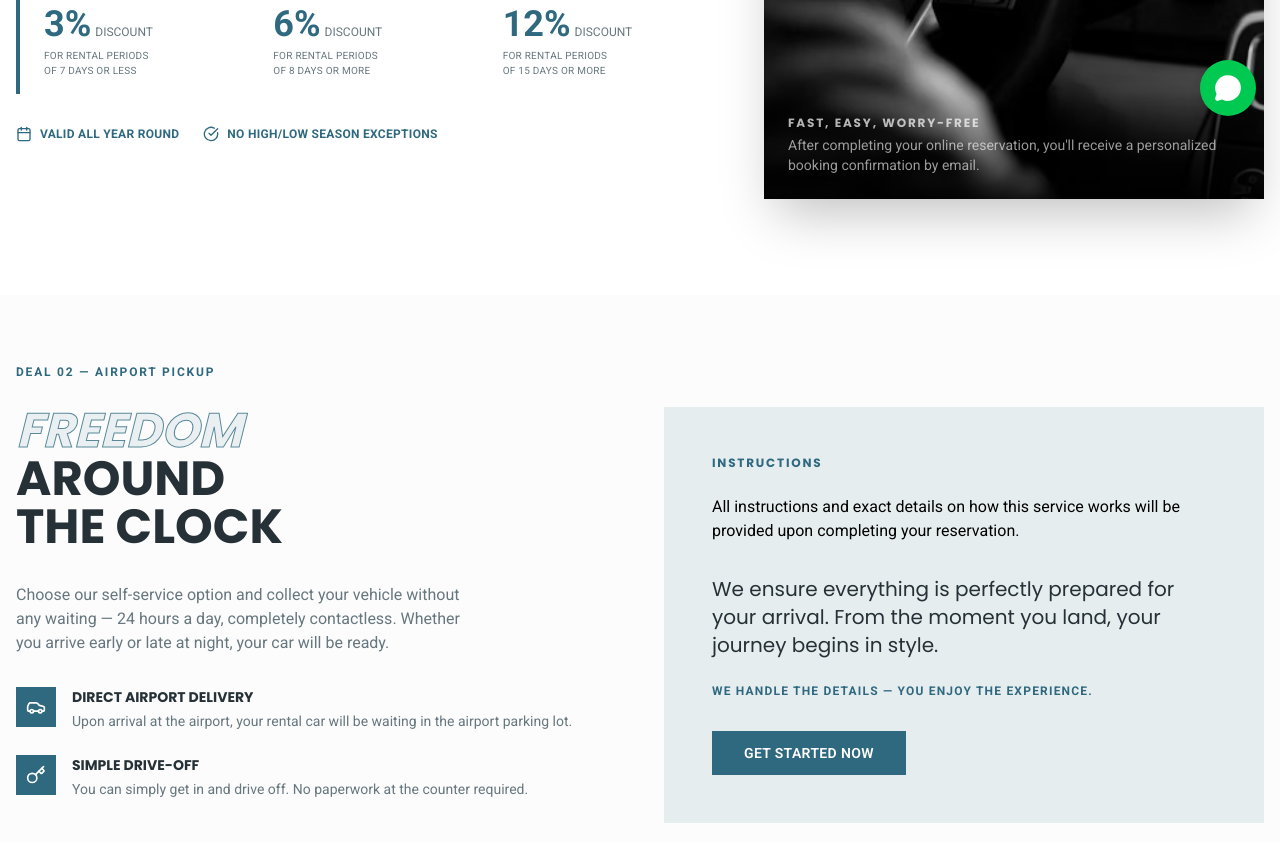
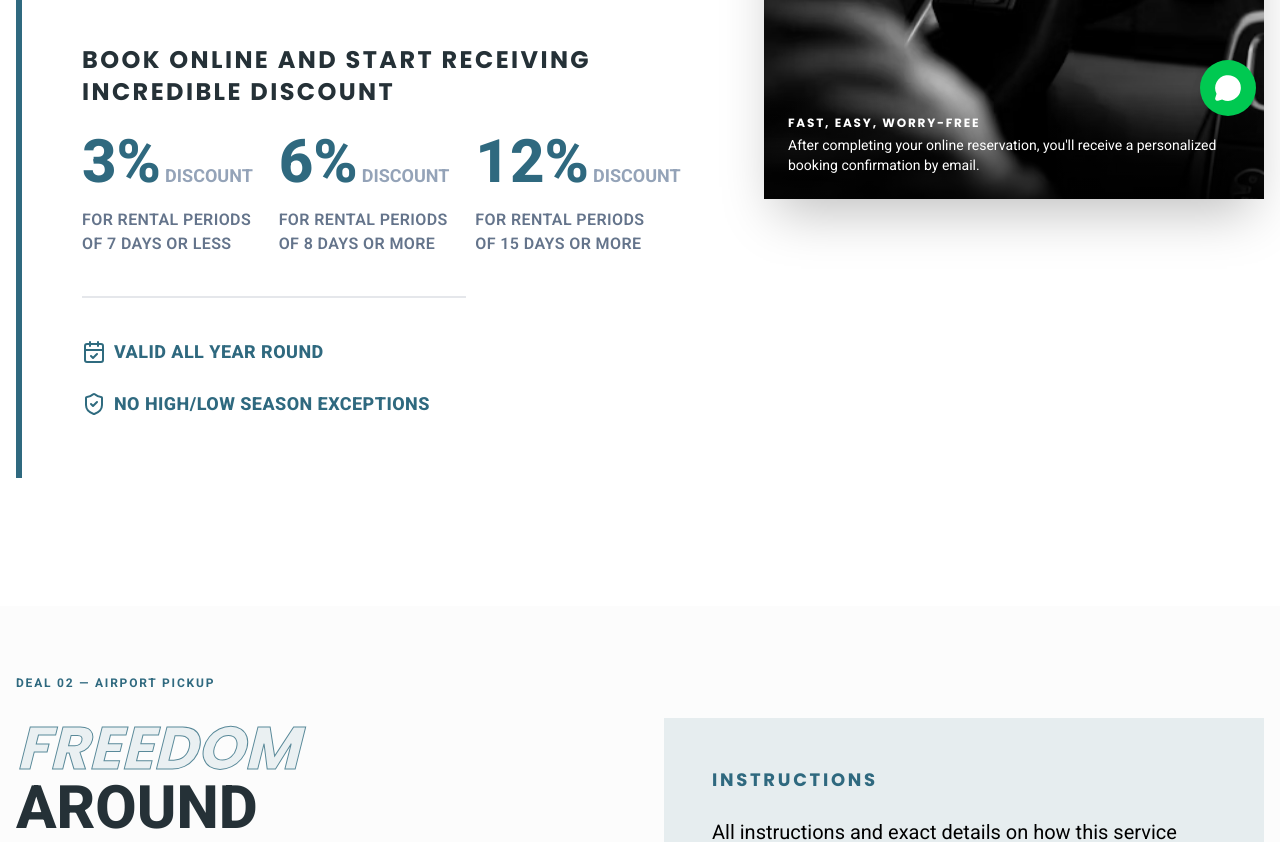
Before and after one commit to devtaijul/yu-car-rental, a Next.js app: page /en/deals in a window 1280 px wide. Shown: the part 660-1502 px from the top of the page. Built offline with nearby package versions, Linux system fonts and the light colour scheme.

Commit message:
deals page design fixed

```diff
--- a/components/ServiceCarousel.tsx
+++ b/components/ServiceCarousel.tsx
@@ -177,7 +177,7 @@ export const ServicesCarousel = ({
                 return (
                   <div
                     key={index}
-                    className="flex-[0_0_100%] md:flex-[0_0_calc(50%-12px)] group lg:flex-[0_0_calc(33.333%-16px)] min-w-0 min-h-[380px]"
+                    className="flex-[0_0_100%] md:flex-[0_0_calc(50%-12px)] group lg:flex-[0_0_calc(33.333%-16px)] min-w-0  min-h-95"
                   >
                     <div
                       className={`relative h-full  p-6 md:p-8 overflow-hidden transition-all duration-100 bg-card border border-border group-hover:bg-primary  group-hover:text-primary-foreground`}
--- /dev/null
+++ b/components/icons/Calender.icon.tsx
@@ -0,0 +1,36 @@
+import React from "react";
+
+export const CalenderIcon = (props: React.SVGProps<SVGSVGElement>) => {
+  return (
+    <svg
+      xmlns="http://www.w3.org/2000/svg"
+      width={24}
+      height={24}
+      viewBox="0 0 24 24"
+      fill="none"
+      {...props}
+    >
+      <path
+        d="M8 2V6M16 2V6"
+        stroke="#2F6B7F"
+        strokeWidth={2}
+        strokeLinecap="round"
+        strokeLinejoin="round"
+      />
+      <path
+        d="M19 4H5C3.89543 4 3 4.89543 3 6V20C3 21.1046 3.89543 22 5 22H19C20.1046 22 21 21.1046 21 20V6C21 4.89543 20.1046 4 19 4Z"
+        stroke="#2F6B7F"
+        strokeWidth={2}
+        strokeLinecap="round"
+        strokeLinejoin="round"
+      />
+      <path
+        d="M3 10H21M9 16L11 18L15 14"
+        stroke="#2F6B7F"
+        strokeWidth={2}
+        strokeLinecap="round"
+        strokeLinejoin="round"
+      />
+    </svg>
+  );
+};
--- /dev/null
+++ b/components/icons/sheild.icon.tsx
@@ -0,0 +1,29 @@
+import React from "react";
+
+export const SheildIcon = (props: React.SVGProps<SVGSVGElement>) => {
+  return (
+    <svg
+      xmlns="http://www.w3.org/2000/svg"
+      width={24}
+      height={24}
+      viewBox="0 0 24 24"
+      fill="none"
+      {...props}
+    >
+      <path
+        d="M20 13C20 18 16.5 20.5 12.34 21.95C12.1222 22.0238 11.8855 22.0202 11.67 21.94C7.5 20.5 4 18 4 13V5.99996C4 5.73474 4.10536 5.48039 4.29289 5.29285C4.48043 5.10532 4.73478 4.99996 5 4.99996C7 4.99996 9.5 3.79996 11.24 2.27996C11.4519 2.09896 11.7214 1.99951 12 1.99951C12.2786 1.99951 12.5481 2.09896 12.76 2.27996C14.51 3.80996 17 4.99996 19 4.99996C19.2652 4.99996 19.5196 5.10532 19.7071 5.29285C19.8946 5.48039 20 5.73474 20 5.99996V13Z"
+        stroke="#2F6B7F"
+        strokeWidth={2}
+        strokeLinecap="round"
+        strokeLinejoin="round"
+      />
+      <path
+        d="M9 12L11 14L15 10"
+        stroke="#2F6B7F"
+        strokeWidth={2}
+        strokeLinecap="round"
+        strokeLinejoin="round"
+      />
+    </svg>
+  );
+};
--- a/components/pages/Deals.tsx
+++ b/components/pages/Deals.tsx
@@ -7,6 +7,29 @@ import Image from "next/image";
 import Link from "next/link";
 import { HeaderSpace } from "../HeaderSpace";
 import { TextStroke } from "../TextStroke";
+import { Icons } from "../icons";
+
+const discountDetails: {
+  id: number;
+  parcent: number;
+  text: string;
+}[] = [
+  {
+    id: 1,
+    parcent: 3,
+    text: "FOR RENTAL PERIODS \n OF 7 DAYS OR LESS",
+  },
+  {
+    id: 2,
+    parcent: 6,
+    text: "FOR RENTAL PERIODS \n OF 8 DAYS OR MORE",
+  },
+  {
+    id: 3,
+    parcent: 12,
+    text: "FOR RENTAL PERIODS \n OF 15 DAYS OR MORE",
+  },
+];
 
 const Deals = () => {
   return (
@@ -26,99 +49,75 @@ const Deals = () => {
               </span>
 
               {/* Title */}
-              <div className="mt-4 mb-8">
+              <div className="mt-4 mb-8 leading-14">
                 <h1 className="text-4xl md:text-5xl lg:text-6xl font-display font-bold text-foreground">
                   SELF-SERVICE
                 </h1>
                 <TextStroke
                   strokeWidth="1px"
-                  className="italic font-bold text-4xl md:text-5xl lg:text-6xl "
+                  className="font-bold text-4xl md:text-5xl lg:text-6xl leading-20"
                 >
                   24/7
                 </TextStroke>
-                <h1 className="text-4xl md:text-5xl font-display font-bold text-foreground">
+                <h1 className="text-4xl md:text-5xl font-display font-bold text-foreground lg:text-6xl">
                   EXCLUSIVE
                   <br />
                   ONLINE
                 </h1>
               </div>
 
-              <p className="text-muted-foreground mb-8 max-w-md">
+              <p className="text-[#64748B] mb-8 text-lg md:text-xl max-w-xl">
                 Experience the freedom of top-level travel with our self-service
                 option. Online booking is specially designed for guests who
                 value comfort, flexibility and time savings.
               </p>
 
               {/* Discount Card */}
-              <div className="border-l-4 border-primary pl-6 py-4 mb-8">
-                <h3 className="text-sm font-bold tracking-widest text-foreground uppercase mb-6">
+              <div className="border-l-6 border-primary p-15 mb-8">
+                <h3 className="text-2xl font-bold tracking-widest text-foreground uppercase mb-6">
                   Book Online and Start Receiving
                   <br />
                   Incredible Discount
                 </h3>
 
-                <div className="grid grid-cols-3 gap-4">
-                  <div>
+                <div className="grid grid-cols-3 gap-4 pb-10">
+                  {discountDetails.map(({ id, parcent, text }) => (
+                    <div key={id}>
                       <div className="flex items-baseline">
-                      <span className="text-3xl md:text-4xl font-bold text-primary">
-                        3%
+                        <span className="text-3xl md:text-4xl lg:text-6xl font-extrabold text-primary">
+                          {parcent}%
                         </span>
-                      <span className="text-xs text-muted-foreground ml-1 uppercase">
+                        <span className="text-lg text-[#94A3B8] font-bold ml-1 uppercase">
                           Discount
                         </span>
                       </div>
-                    <p className="text-[10px] text-muted-foreground uppercase tracking-wide mt-1">
-                      For Rental Periods
-                      <br />
-                      of 7 Days or Less
-                    </p>
-                  </div>
-                  <div>
-                    <div className="flex items-baseline">
-                      <span className="text-3xl md:text-4xl font-bold text-primary">
-                        6%
-                      </span>
-                      <span className="text-xs text-muted-foreground ml-1 uppercase">
-                        Discount
-                      </span>
-                    </div>
-                    <p className="text-[10px] text-muted-foreground uppercase tracking-wide mt-1">
-                      For Rental Periods
-                      <br />
-                      of 8 Days or More
-                    </p>
-                  </div>
-                  <div>
-                    <div className="flex items-baseline">
-                      <span className="text-3xl md:text-4xl font-bold text-primary">
-                        12%
-                      </span>
-                      <span className="text-xs text-muted-foreground ml-1 uppercase">
-                        Discount
-                      </span>
-                    </div>
-                    <p className="text-[10px] text-muted-foreground uppercase tracking-wide mt-1">
-                      For Rental Periods
-                      <br />
-                      of 15 Days or More
-                    </p>
+                      <div className=" text-[#64748B] uppercase tracking-wide mt-4 whitespace-pre-line font-semibold">
+                        {text}
                       </div>
                     </div>
+                  ))}
                 </div>
-
                 {/* Benefits */}
-              <div className="flex flex-wrap gap-6">
+                <div className="w-full max-w-96 h-0.5 bg-gray-200"></div>
+                <div className="flex flex-wrap gap-6 mt-10">
                   <div className="flex items-center gap-2">
-                  <Calendar className="w-4 h-4 text-primary" />
-                  <span className="text-xs font-bold uppercase tracking-wide text-primary">
+                    <Icons
+                      name="calender_icon"
+                      className="w-6 h-6 text-primary"
+                    />
+                    <span className="text-xs lg:text-lg font-extrabold uppercase tracking-wide text-primary">
                       Valid All Year Round
                     </span>
                   </div>
                   <div className="flex items-center gap-2">
-                  <CheckCircle className="w-4 h-4 text-primary" />
-                  <span className="text-xs font-bold uppercase tracking-wide text-primary">
+                    <Icons
+                      name="sheild_icon"
+                      className="w-6 h-6 text-primary"
+                    />
+                    <span className="text-xs lg:text-lg font-extrabold uppercase tracking-wide text-primary">
                       No High/Low Season Exceptions
                     </span>
+                  </div>
                 </div>
               </div>
             </div>
@@ -129,15 +128,15 @@ const Deals = () => {
                 <Image
                   src="/assets/driving-hand.png"
                   alt="Hands on steering wheel"
-                  className="w-full max-w-[500px] h-auto object-cover aspect-3/4   grayscale"
+                  className="w-full max-w-125 h-auto object-cover aspect-3/4   grayscale"
                   width={500}
                   height={800}
                 />
                 <div className="absolute bottom-0 left-0 right-0 bg-linear-to-t from-black/80 to-transparent p-6">
-                  <h4 className="text-xs font-bold tracking-[0.15em] text-white/70 uppercase mb-1">
+                  <h4 className="text-xs font-bold tracking-[0.15em] text-white uppercase mb-1">
                     Fast, Easy, Worry-Free
                   </h4>
-                  <p className="text-sm text-white/60">
+                  <p className="text-sm text-white">
                     After completing your online reservation, you&apos;ll
                     receive a personalized booking confirmation by email.
                   </p>
@@ -163,18 +162,18 @@ const Deals = () => {
               <div className="mb-8">
                 <TextStroke
                   strokeWidth="1px"
-                  className="italic font-bold text-4xl md:text-5xl "
+                  className="italic font-bold text-4xl md:text-5xl lg:text-6xl"
                 >
                   FREEDOM
                 </TextStroke>
-                <h1 className="text-4xl md:text-5xl font-display font-bold text-foreground">
+                <h1 className="text-4xl md:text-5xl lg:text-6xl font-roboto font-extrabold text-foreground">
                   AROUND
                   <br />
                   THE CLOCK
                 </h1>
               </div>
 
-              <p className="text-muted-foreground mb-8 max-w-md">
+              <p className="text-[#1A3B46] mb-8 max-w-lg text-sm md:text-base lg:text-lg">
                 Choose our self-service option and collect your vehicle without
                 any waiting — 24 hours a day, completely contactless. Whether
                 you arrive early or late at night, your car will be ready.
@@ -183,14 +182,14 @@ const Deals = () => {
               {/* Features */}
               <div className="space-y-6">
                 <div className="flex items-start gap-4">
-                  <div className="w-10 h-10  bg-primary flex items-center justify-center shrink-0">
+                  <div className="w-15 h-15  bg-primary flex items-center justify-center shrink-0">
                     <Car className="w-5 h-5 text-white" />
                   </div>
                   <div>
-                    <h4 className="font-bold text-foreground uppercase text-sm">
+                    <h4 className="font-extrabold text-black uppercase text-sm lg:text-xl">
                       Direct Airport Delivery
                     </h4>
-                    <p className="text-sm text-muted-foreground mt-1">
+                    <p className="text-sm text-[#64748B] font-roboto lg:text-lg  mt-1 max-w-lg">
                       Upon arrival at the airport, your rental car will be
                       waiting in the airport parking lot.
                     </p>
@@ -198,14 +197,14 @@ const Deals = () => {
                 </div>
 
                 <div className="flex items-start gap-4">
-                  <div className="w-10 h-10 bg-primary flex items-center justify-center shrink-0">
+                  <div className="w-15 h-15 bg-primary flex items-center justify-center shrink-0">
                     <Key className="w-5 h-5 text-white" />
                   </div>
                   <div>
-                    <h4 className="font-bold text-foreground uppercase text-sm">
+                    <h4 className="font-extrabold text-black uppercase text-sm lg:text-xl">
                       Simple Drive-Off
                     </h4>
-                    <p className="text-sm text-muted-foreground mt-1">
+                    <p className="text-sm text-[#64748B] font-roboto lg:text-lg  mt-1 max-w-lg">
                       You can simply get in and drive off. No paperwork at the
                       counter required.
                     </p>
@@ -216,20 +215,20 @@ const Deals = () => {
 
             {/* Right Content - Instructions Card */}
             <div className="bg-primary/10  p-12">
-              <h4 className="text-xs font-bold tracking-[0.15em] text-primary uppercase mb-6">
+              <h4 className="text-sm md:text-base lg:text-lg font-bold tracking-[0.15em] text-primary uppercase mb-6">
                 Instructions
               </h4>
-              <p className="text-black mb-8">
+              <p className="text-black mb-8 text-base md:text-lg lg:text-xl">
                 All instructions and exact details on how this service works
                 will be provided upon completing your reservation.
               </p>
 
-              <p className="text-lg md:text-xl font-display  text-foreground mb-6">
+              <p className="text-xl md:text-2xl lg:text-3xl font-display  text-foreground mb-6">
                 We ensure everything is perfectly prepared for your arrival.
                 From the moment you land, your journey begins in style.
               </p>
 
-              <p className="text-xs font-bold tracking-widest text-primary uppercase mb-8">
+              <p className="text-xs font-semibold tracking-widest text-primary uppercase mb-8">
                 We Handle the Details — You Enjoy the Experience.
               </p>
 
```
Also changed, not shown: components/icons/clock.icon.tsx (added, +29 -0 lines), components/icons/self.icon.tsx (added, +22 -0 lines), config/icons.config.ts (+7 -0 lines), data/services.ts (+54 -0 lines). Lines whose indentation alone changed are shown as unchanged.
